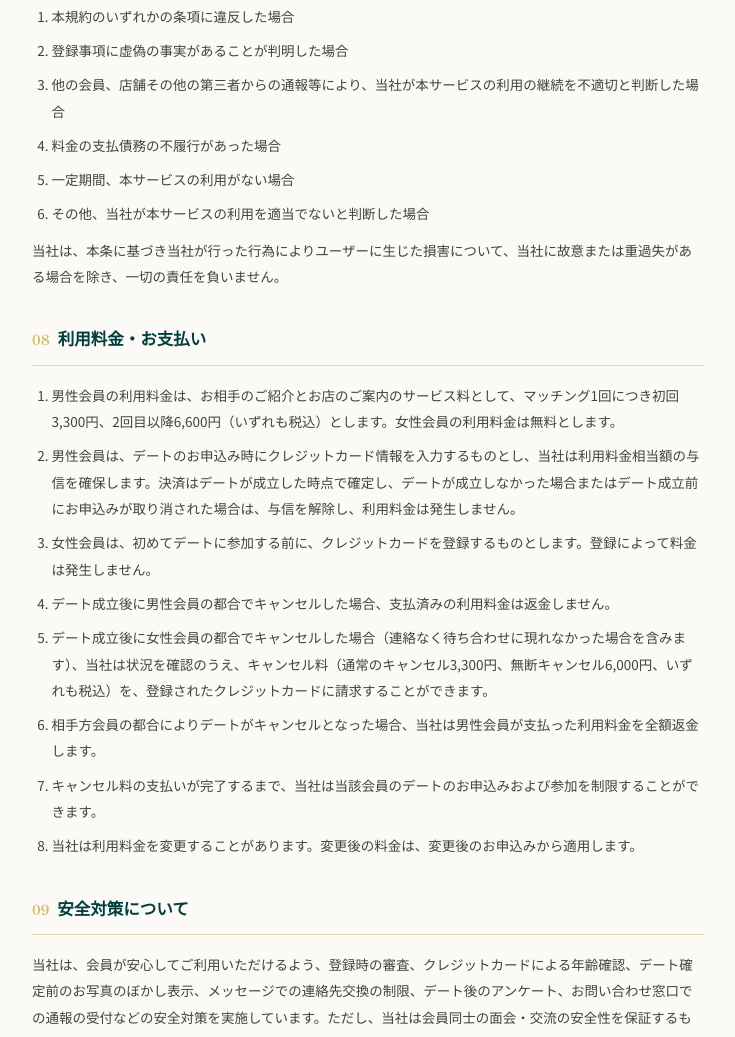
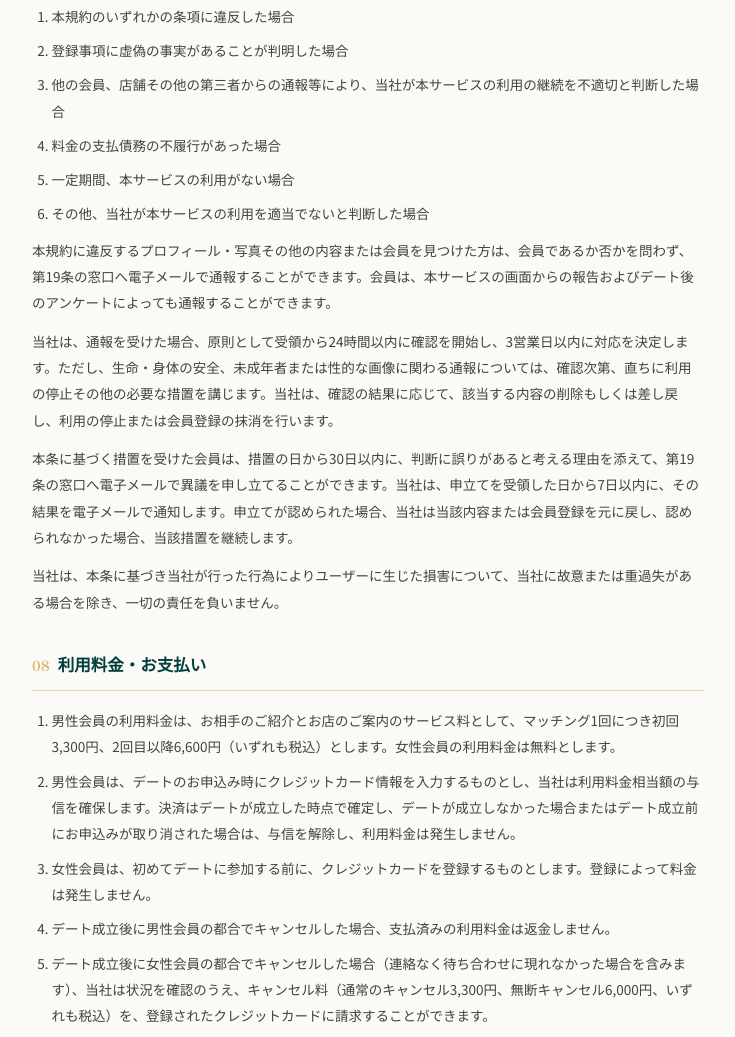
Before and after one commit to mika-kojima23/tsunagu-lp, a plain HTML site: page terms.html in a window 1280 px wide. Shown: the part 2647-3684 px from the top of the page, without its empty margins (272-1007 px from the left). Drawn offline with Linux system fonts and the light colour scheme.

Commit message:
利用規約 第7条：通報の方法・対応期限・異議申し立てのルールを追記（Stripeの回答に合わせる）
Co-Authored-By: Claude Opus 5.5 <noreply@anthropic.com>
Claude-Session: https://claude.ai/code/session_016fankzeeLMERNnyrEkt9Hp

```diff
--- a/terms.html
+++ b/terms.html
@@ -178,6 +178,15 @@
           <li>その他、当社が本サービスの利用を適当でないと判断した場合</li>
         </ol>
         <p>
+          本規約に違反するプロフィール・写真その他の内容または会員を見つけた方は、会員であるか否かを問わず、第19条の窓口へ電子メールで通報することができます。会員は、本サービスの画面からの報告およびデート後のアンケートによっても通報することができます。
+        </p>
+        <p>
+          当社は、通報を受けた場合、原則として受領から24時間以内に確認を開始し、3営業日以内に対応を決定します。ただし、生命・身体の安全、未成年者または性的な画像に関わる通報については、確認次第、直ちに利用の停止その他の必要な措置を講じます。当社は、確認の結果に応じて、該当する内容の削除もしくは差し戻し、利用の停止または会員登録の抹消を行います。
+        </p>
+        <p>
+          本条に基づく措置を受けた会員は、措置の日から30日以内に、判断に誤りがあると考える理由を添えて、第19条の窓口へ電子メールで異議を申し立てることができます。当社は、申立てを受領した日から7日以内に、その結果を電子メールで通知します。申立てが認められた場合、当社は当該内容または会員登録を元に戻し、認められなかった場合、当該措置を継続します。
+        </p>
+        <p>
           当社は、本条に基づき当社が行った行為によりユーザーに生じた損害について、当社に故意または重過失がある場合を除き、一切の責任を負いません。
         </p>
       </section>
```
